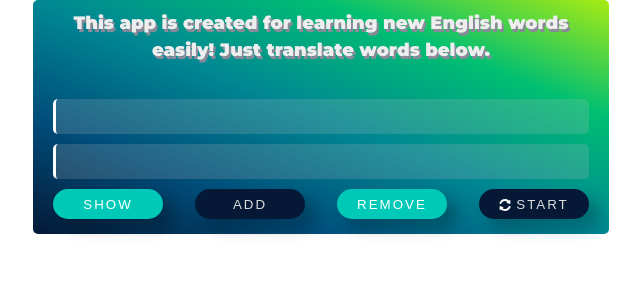
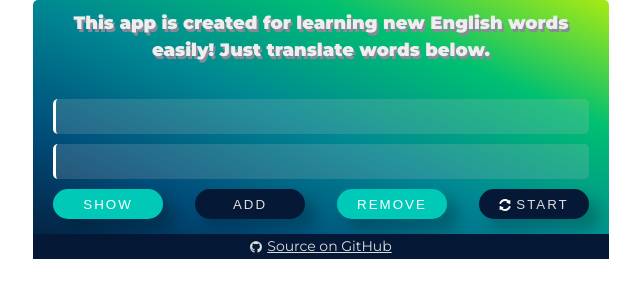
Before and after one commit to Denvy47/node-words, a website: page public/index.html in a window 1280 px wide. Shown: the whole page, without its empty margins (319-959 px from the left). Drawn offline with Linux system fonts and the light colour scheme; no server answers.

Commit message:
fix links

```diff
--- a/public/common.js
+++ b/public/common.js
@@ -45,7 +45,7 @@ function showAnswers() {
 
 function getData() {
 	const xhr = new XMLHttpRequest();
-	xhr.open('GET', 'http://localhost:3000/getData');
+	xhr.open('GET', 'https://node-words.herokuapp.com/getData');
 	xhr.send();
 
 	xhr.onload = function() {
@@ -67,7 +67,7 @@ function addWordToDB() {
 	const newRuWord = prompt('Введите перевод добавляемого слова (рус.): ');
 
 	const xhr = new XMLHttpRequest();
-	xhr.open('GET', 'http://localhost:3000/add-new-word?ruWord=' + newRuWord + '&engWord=' + newEngWord, false);
+	xhr.open('GET', 'https://node-words.herokuapp.com/add-new-word?ruWord=' + newRuWord + '&engWord=' + newEngWord, false);
 	xhr.send();
 	if (xhr.status != 200) {
 		alert(xhr.status + ': ' + xhr.statusText);
@@ -80,7 +80,7 @@ function removeWordFromDB() {
 	const remWord = prompt('Введите слово для удаления (англ.): ');
 
 	const xhr = new XMLHttpRequest();
-	xhr.open('GET', 'http://localhost:3000/removeWord?engWord=' + remWord, false);
+	xhr.open('GET', 'https://node-words.herokuapp.com/removeWord?engWord=' + remWord, false);
 	xhr.send();
 	if (xhr.status != 200) {
 		alert(xhr.status + ': ' + xhr.statusText);
--- a/public/css/main.css
+++ b/public/css/main.css
@@ -104,5 +104,32 @@ body {
 
 @keyframes infiniteRotate {
 	from {transform:rotate(0deg);}
-    to {transform:rotate(360deg);}
+	to {transform:rotate(360deg);}
 }
+
+.footer {
+	padding-top: 2px;
+	padding-bottom: 2px;
+	display: flex;
+	justify-content: center;
+	background-color: #051937;
+}
+
+.footer__link {
+	color: #ddd;
+	font-size: 14px;
+}
+
+.footer__link:hover {
+	text-decoration: none;
+}
+
+.footer__link::before {
+	content: "";
+	width: 12px;
+	height: 12px;
+	display: inline-block;
+	background: url("../img/github-brands.svg") no-repeat;
+	vertical-align: middle;
+	margin-right: 5px;
+}
--- a/public/index.html
+++ b/public/index.html
@@ -52,6 +52,10 @@
 				<button id="reset-btn" class="btn btn__dark">Start</button>
 			</section>
 		</main>
+
+		<footer class="footer">
+			<a href="https://github.com/Denvy47/node-words" class="footer__link">Source on GitHub</a>
+		</footer>
 	</div>
 
 	<script src="common.js"></script>
```
Also changed, not shown: public/img/github-brands.svg (added), readme.md, 2 other files.
